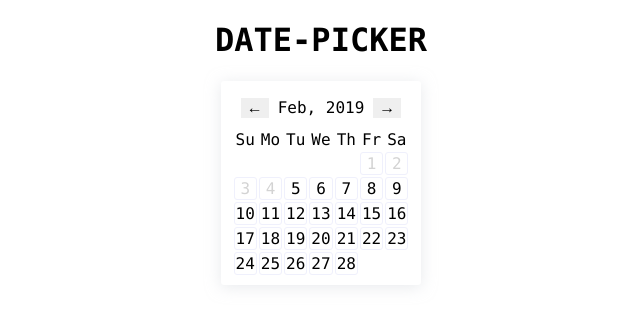
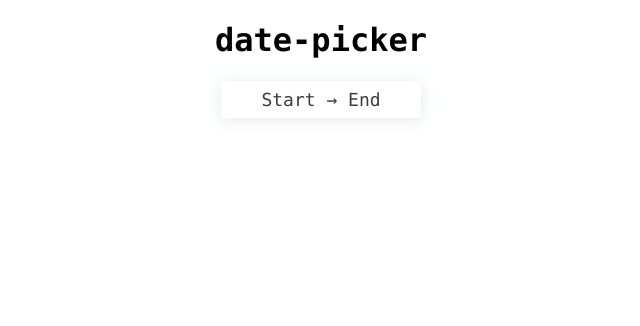
Before and after one commit to backuardo/react-date-picker, a React (Create React App) app: page / in a window 1280 px wide. Shown: the top 326 px of the page, without its empty margins (319-959 px from the left). Built offline with nearby package versions, Linux system fonts and the light colour scheme.

Commit message:
added dropdown flow, styles

```diff
--- a/src/components/App.js
+++ b/src/components/App.js
@@ -8,8 +8,8 @@ const AppContainer = styled.div`
 
 class App extends Component {
   state = {
-    start: "Start date",
-    end: "End date"
+    start: null,
+    end: null
   };
 
   updateTimes = (start, end) => {
@@ -19,8 +19,8 @@ class App extends Component {
   render() {
     return (
       <AppContainer>
-        <h1>DATE-PICKER</h1>
-        <DatePicker update={this.updateTimes} />
+        <h1>date-picker</h1>
+        <DatePicker handleUpdate={this.updateTimes} />
       </AppContainer>
     );
   }
--- a/src/components/DatePicker.js
+++ b/src/components/DatePicker.js
@@ -1,35 +1,14 @@
 import React, { Component } from "react";
-import styled from "styled-components";
 import Day from "./Day";
+import {
+  Picker,
+  DateRange,
+  Calendar,
+  DaysOfWeek,
+  ArrowButton
+} from "../styles/datePickerStyles";
 import getWeeklyData from "../lib/getWeeklyData";
 import { MONTHS, DAYS } from "../constants";
-
-const Picker = styled.div`
-  border-radius: 3px;
-  box-shadow: 0 2px 15px 0 rgba(210, 214, 220, 0.5);
-  width: 200px;
-  margin: 0 auto;
-  padding-top: 8px;
-  padding-bottom: 8px;
-`;
-
-const Calendar = styled.table`
-  margin: 0 auto;
-`;
-
-const ArrowButton = styled.button`
-  border: none;
-  outline: none;
-  margin: 9px;
-  font-size: 16px;
-
-  :hover {
-    cursor: pointer;
-    outline: none;
-    font-weight: bold;
-    color: #606fe1;
-  }
-`;
 
 class DatePicker extends Component {
   state = {
@@ -37,7 +16,8 @@ class DatePicker extends Component {
     end: null, // selected end date
     now: new Date(), // current date
     sel: new Date(), // user's selected timeframe, offset from `now`
-    hov: null // hovering date
+    hov: null, // hovering date
+    picking: false // for opening calendar view
   };
 
   // diff is the change in month -- should either be 1 or -1 ¯\_(ツ)_/¯
@@ -48,7 +28,7 @@ class DatePicker extends Component {
     this.setState({ sel: newSel });
   };
 
-  // set start and end time
+  // set start and end time in state, then lift up to parent
   updateStartOrEnd = day => {
     const month = this.state.sel.getMonth();
     const year = this.state.sel.getFullYear();
@@ -62,11 +42,14 @@ class DatePicker extends Component {
     // check if we should set start or end date
     if (!this.state.start || (this.state.start && this.state.end)) {
       this.setState({ start: date, end: null });
+      this.props.handleUpdate(date, null);
     } else if (this.state.start && date < this.state.start) {
       this.setState({ start: date });
+      this.props.handleUpdate(date, null);
     } else {
       this.setState({ end: date });
-      this.props.update(this.state.start, date);
+      this.props.handleUpdate(this.state.start, date);
+      this.updatePicking(); // user is done picking
     }
   };
 
@@ -87,6 +70,11 @@ class DatePicker extends Component {
     }
 
     this.setState({ hov: date });
+  };
+
+  // update picking - whether the user is viewing calendar
+  updatePicking = () => {
+    this.setState({ picking: !this.state.picking });
   };
 
   // get className for given day
@@ -117,22 +105,39 @@ class DatePicker extends Component {
   };
 
   render() {
+    const dateFormatOptions = { month: "short", day: "numeric" };
     return (
       <Picker>
+        {/* start → end */}
+        <DateRange
+          onClick={this.updatePicking}
+          className={this.state.picking && "picking"}
+        >
+          {this.state.start
+            ? this.state.start.toLocaleDateString("en-US", dateFormatOptions)
+            : "Start"}
+          {"  →  "}
+          {this.state.end
+            ? this.state.end.toLocaleDateString("en-US", dateFormatOptions)
+            : "End"}
+        </DateRange>
+
+        {this.state.picking && (
           <Calendar>
             {/*MO, YR*/}
             <caption>
-            <ArrowButton onClick={e => this.updateSel(-1)}>←</ArrowButton>
-            {MONTHS[this.state.sel.getMonth()]}, {this.state.sel.getFullYear()}
-            <ArrowButton onClick={e => this.updateSel(1)}>→</ArrowButton>
+              <ArrowButton onClick={e => this.updateSel(-1)}>‹</ArrowButton>
+              {MONTHS[this.state.sel.getMonth()]},{" "}
+              {this.state.sel.getFullYear()}
+              <ArrowButton onClick={e => this.updateSel(1)}>›</ArrowButton>
             </caption>
             <tbody>
               {/* Su Mo Tu We Th Fr Sa */}
-            <tr>
+              <DaysOfWeek>
                 {DAYS.map(day => (
                   <td key={day}>{day}</td>
                 ))}
-            </tr>
+              </DaysOfWeek>
               {/* days in the month */}
               {getWeeklyData(this.state.sel).map(week => (
                 <tr key={week[0][1]}>
@@ -149,6 +154,7 @@ class DatePicker extends Component {
               ))}
             </tbody>
           </Calendar>
+        )}
       </Picker>
     );
   }
--- a/src/components/Day.js
+++ b/src/components/Day.js
@@ -1,33 +1,5 @@
 import React, { Component } from "react";
-import styled from "styled-components";
-
-const DayTile = styled.td`
-  border: solid 1px #eff0fc;
-  border-radius: 3px;
-
-  :hover {
-    cursor: pointer;
-    font-weight: bold;
-  }
-
-  &.past {
-    color: lightgrey;
-  }
-
-  &.range {
-    color: #111111;
-    background-color: #cfd3f6;
-  }
-
-  &.selected {
-    color: #111111;
-    background-color: #9fa8ed;
-  }
-
-  &.none {
-    border: none;
-  }
-`;
+import { DayTile } from "../styles/dayStyles";
 
 class Day extends Component {
   render() {
--- /dev/null
+++ b/src/styles/datePickerStyles.js
@@ -0,0 +1,54 @@
+import styled from "styled-components";
+
+export const Picker = styled.div`
+  border-radius: 3px;
+  box-shadow: 0 2px 15px 0 rgba(210, 214, 220, 0.6);
+  width: 200px;
+  margin: 0 auto;
+  padding-bottom: 8px;
+  color: #383e40;
+`;
+
+export const DateRange = styled.div`
+  border: none;
+  outline: none;
+  font-family: inherit;
+  border-top-left-radius: 3px;
+  border-top-right-radius: 3px;
+  font-size: 18px;
+  padding-top: 8px;
+
+  :hover {
+    cursor: pointer;
+  }
+
+  &.picking {
+    background-color: #eff0fc;
+    padding-bottom: 8px;
+  }
+`;
+
+export const Calendar = styled.table`
+  margin: 0 auto;
+`;
+
+export const DaysOfWeek = styled.tr`
+  font-size: 12px;
+`;
+
+export const ArrowButton = styled.button`
+  border: none;
+  outline: none;
+  margin: 9px;
+  font-size: 16px;
+  font-weight: bold;
+  border-radius: 3px;
+  color: #383e40;
+
+  :hover {
+    cursor: pointer;
+    outline: none;
+    background-color: #9fa8ed;
+    color: #ffffff;
+  }
+`;
--- /dev/null
+++ b/src/styles/dayStyles.js
@@ -0,0 +1,39 @@
+import styled from "styled-components";
+
+export const DayTile = styled.td`
+  border: solid 1px #eff0fc;
+  border-radius: 3px;
+
+  :hover {
+    cursor: pointer;
+    font-weight: bold;
+  }
+
+  &.past {
+    color: #e9e9e9;
+    border: solid 1px #eff0fc;
+  }
+
+  &.range {
+    color: #383e40;
+    background-color: #cfd3f6;
+    border: solid 1px #cfd3f6;
+    font-weight: bold;
+  }
+
+  &.selected {
+    color: #383e40;
+    background-color: #9fa8ed;
+    font-weight: bold;
+    border: solid 1px #9fa8ed;
+  }
+
+  &.none {
+    border: none;
+    color: #383e40;
+  }
+
+  &.none:hover {
+    cursor: default;
+  }
+`;
```
Also changed, not shown: date-picker.gif (added). Lines whose indentation alone changed are shown as unchanged.
